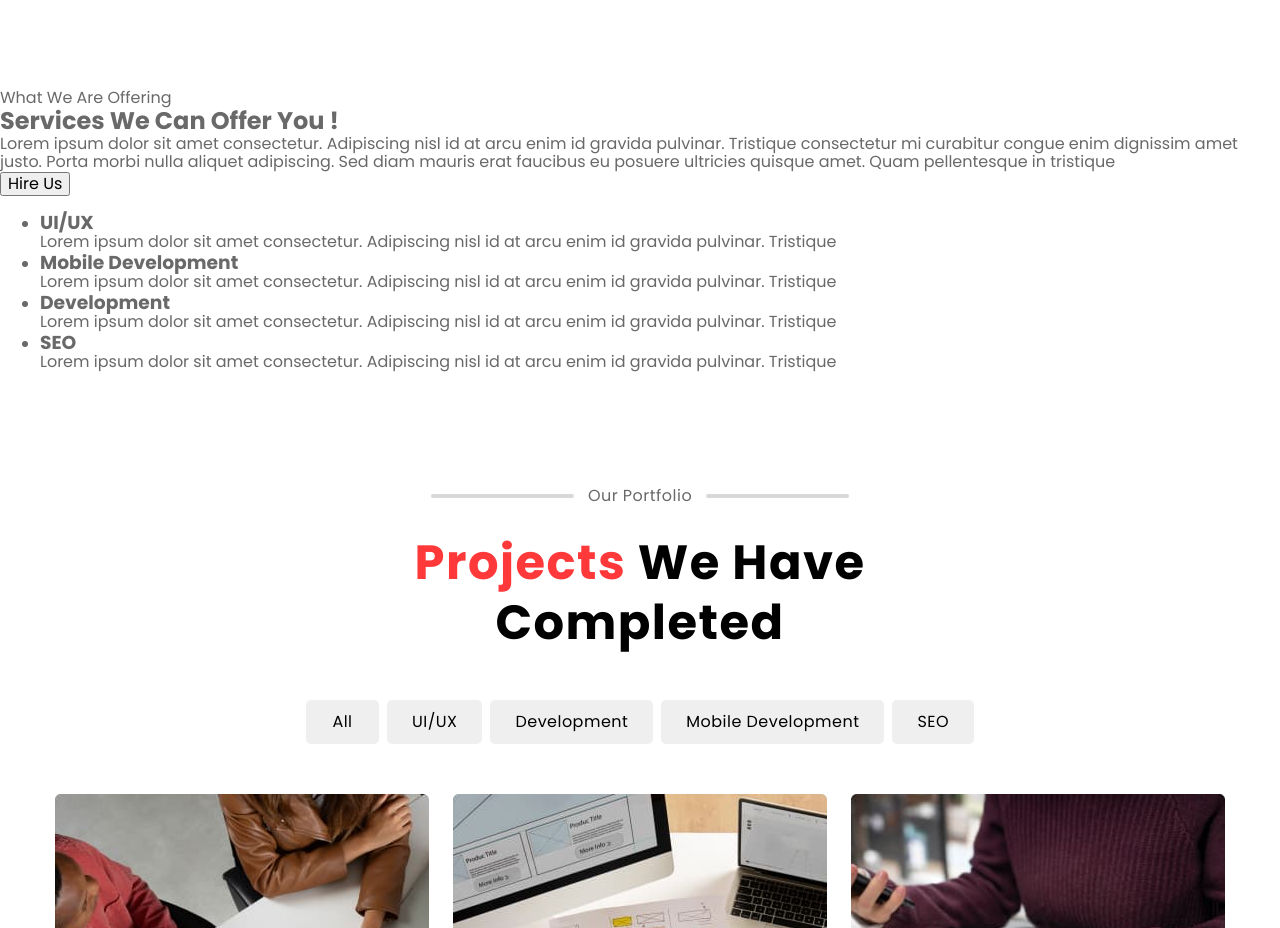
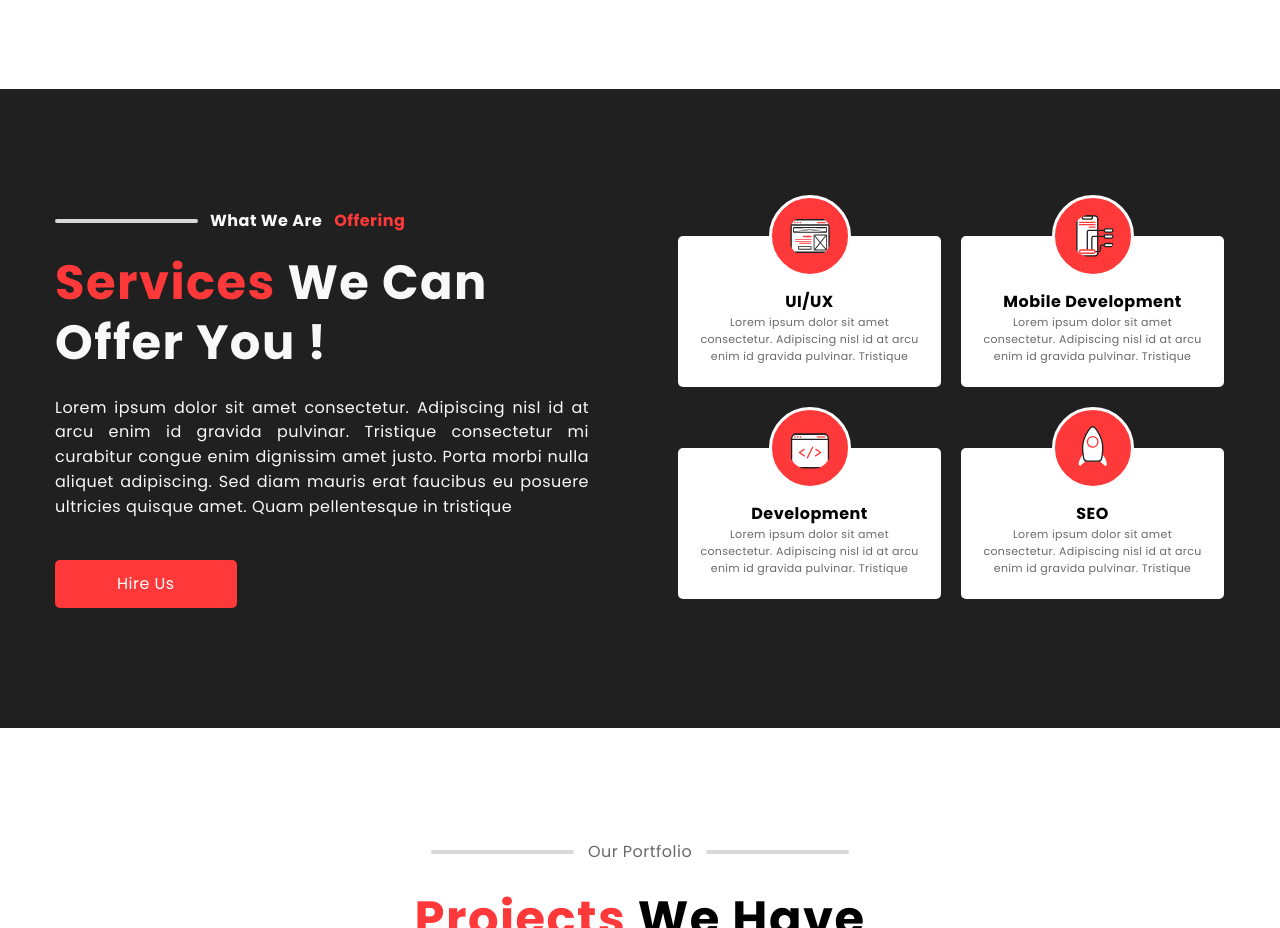
Before and after one commit to Viktoriia-Parpalii/team-project, a plain HTML site: page index.html in a window 1280 px wide. Shown: the part 1455-2383 px from the top of the page. Drawn offline with nearby package versions, Linux system fonts and the light colour scheme.

Commit message:
Add services styles

```diff
--- a/css/styles.css
+++ b/css/styles.css
@@ -234,6 +234,116 @@ img {
 
 /* ====================  /About us  ====================== */
 
+/* ==================== /Services  ====================== */
+.services {
+  background: var(--color-black-202020);
+}
+.services-cont {
+  display: flex;
+  padding-top: 120px;
+  align-items: center;
+}
+.services-subtitle {
+  margin-bottom: 19px;
+  display: flex;
+  gap: 12px;
+  font-weight: 700;
+  font-size: 16px;
+  line-height: 155%;
+  align-items: center;
+  text-align: justify;
+  letter-spacing: 0.03em;
+  color: var(--color-gray-background);
+}
+.services-subtitle::before {
+  content: "";
+  width: 143px;
+  height: 0px;
+  border-radius: 4px;
+  border: 2px solid var(--line-color);
+}
+.services-title {
+  width: 443px;
+  font-weight: 700;
+  font-size: 48px;
+  line-height: 125.5%;
+  letter-spacing: 0.03em;
+  color: var(--color-gray-background);
+  margin-bottom: 23px;
+}
+.services-text {
+  font-weight: 400;
+  font-size: 16px;
+  line-height: 155%;
+  text-align: justify;
+  letter-spacing: 0.03em;
+  color: var(--color-gray-background);
+  width: 534px;
+  margin-bottom: 40px;
+  margin-right: 89px;
+}
+.services-button {
+  font-size: 16px;
+  line-height: 1.5;
+  text-align: center;
+  letter-spacing: 0.03em;
+  color: var(--body-color);
+  background: var(--color-main-red);
+  padding: 12px 62px;
+  border: none;
+  border-radius: 5px;
+  margin-bottom: 120px;
+}
+.services-list {
+  display: flex;
+  flex-wrap: wrap;
+  column-gap: 20px;
+  row-gap: 61px;
+  margin-bottom: 102px;
+}
+.services-items {
+  position: relative;
+  background: var(--body-color);
+  border-radius: 5px;
+  width: 263px;
+}
+
+.icon {
+  position: absolute;
+  top: -41px;
+  left: 91px;
+  background-size: 82px;
+  background-color: var(--color-main-red);
+  border: 3px solid var(--body-color);
+  width: 82px;
+  height: 82px;
+  border-radius: 50%;
+  padding: 16px;
+}
+.services-titel-icons {
+  font-weight: 700;
+  font-size: 16px;
+  line-height: 1.5;
+  letter-spacing: 0.03em;
+  color: var(--title-color);
+  text-align: center;
+  margin-top: 54px;
+}
+
+.services-text-icons {
+  font-weight: 400;
+  font-size: 11px;
+  line-height: 155%;
+  text-align: center;
+  letter-spacing: 0.03em;
+  color: var(--color-light-black);
+  margin-left: 15px;
+  margin-right: 15px;
+  margin-bottom: 22px;
+}
+
+/* ==================== /Services  end ====================== */
+
 /* ====================  /Portfolio  ====================== */
 .portfolio {
   margin-top: 112px;
--- a/index.html
+++ b/index.html
@@ -119,47 +119,71 @@
         </div>
       </section>
       <!-- Services -->
-      <section id="services">
-        <p>What We Are Offering</p>
-        <h2>Services We Can Offer You !</h2>
-        <p>
+      <section class="services" id="services">
+        <div class="container services-cont">
+          <div>
+            <p class="services-subtitle">
+              What We Are <span class="subtitle-span">Offering</span>
+            </p>
+            <h2 class="services-title">
+              <span class="subtitle-span">Services</span> We Can Offer You !
+            </h2>
+            <p class="services-text">
               Lorem ipsum dolor sit amet consectetur. Adipiscing nisl id at arcu
-          enim id gravida pulvinar. Tristique consectetur mi curabitur congue
-          enim dignissim amet justo. Porta morbi nulla aliquet adipiscing. Sed
-          diam mauris erat faucibus eu posuere ultricies quisque amet. Quam
-          pellentesque in tristique
+              enim id gravida pulvinar. Tristique consectetur mi curabitur
+              congue enim dignissim amet justo. Porta morbi nulla aliquet
+              adipiscing. Sed diam mauris erat faucibus eu posuere ultricies
+              quisque amet. Quam pellentesque in tristique
             </p>
-        <button type="button">Hire Us</button>
-        <ul>
-          <li>
-            <h3>UI/UX</h3>
-            <p>
-              Lorem ipsum dolor sit amet consectetur. Adipiscing nisl id at arcu
-              enim id gravida pulvinar. Tristique
+            <button class="services-button" type="button">Hire Us</button>
+          </div>
+          <ul class="services-list list">
+            <li class="services-items">
+              <svg class="icon" width="49" height="49">
+                <use href="./img/symbol-defs.svg#icon-ux-ui"></use>
+              </svg>
+
+              <h3 class="services-titel-icons">UI/UX</h3>
+              <p class="services-text-icons">
+                Lorem ipsum dolor sit amet consectetur. Adipiscing nisl id at
+                arcu enim id gravida pulvinar. Tristique
               </p>
             </li>
-          <li>
-            <h3>Mobile Development</h3>
-            <p>
-              Lorem ipsum dolor sit amet consectetur. Adipiscing nisl id at arcu
-              enim id gravida pulvinar. Tristique
+            <li class="services-items">
+              <svg class="icon" width="49" height="49">
+                <use href="./img/symbol-defs.svg#icon-mobile"></use>
+              </svg>
+
+              <h3 class="services-titel-icons">Mobile Development</h3>
+              <p class="services-text-icons">
+                Lorem ipsum dolor sit amet consectetur. Adipiscing nisl id at
+                arcu enim id gravida pulvinar. Tristique
               </p>
             </li>
-          <li>
-            <h3>Development</h3>
-            <p>
-              Lorem ipsum dolor sit amet consectetur. Adipiscing nisl id at arcu
-              enim id gravida pulvinar. Tristique
+            <li class="services-items">
+              <svg class="icon" width="49" height="49">
+                <use href="./img/symbol-defs.svg#icon-development"></use>
+              </svg>
+
+              <h3 class="services-titel-icons">Development</h3>
+              <p class="services-text-icons">
+                Lorem ipsum dolor sit amet consectetur. Adipiscing nisl id at
+                arcu enim id gravida pulvinar. Tristique
               </p>
             </li>
-          <li>
-            <h3>SEO</h3>
-            <p>
-              Lorem ipsum dolor sit amet consectetur. Adipiscing nisl id at arcu
-              enim id gravida pulvinar. Tristique
+            <li class="services-items">
+              <svg class="icon" width="49" height="49">
+                <use href="./img/symbol-defs.svg#icon-seo"></use>
+              </svg>
+
+              <h3 class="services-titel-icons">SEO</h3>
+              <p class="services-text-icons">
+                Lorem ipsum dolor sit amet consectetur. Adipiscing nisl id at
+                arcu enim id gravida pulvinar. Tristique
               </p>
             </li>
           </ul>
+        </div>
       </section>
       <!-- Portfolio -->
       <section class="portfolio" id="portfolio">
```
Also changed, not shown: img/symbol-defs.svg (added). Lines whose indentation alone changed are shown as unchanged.
